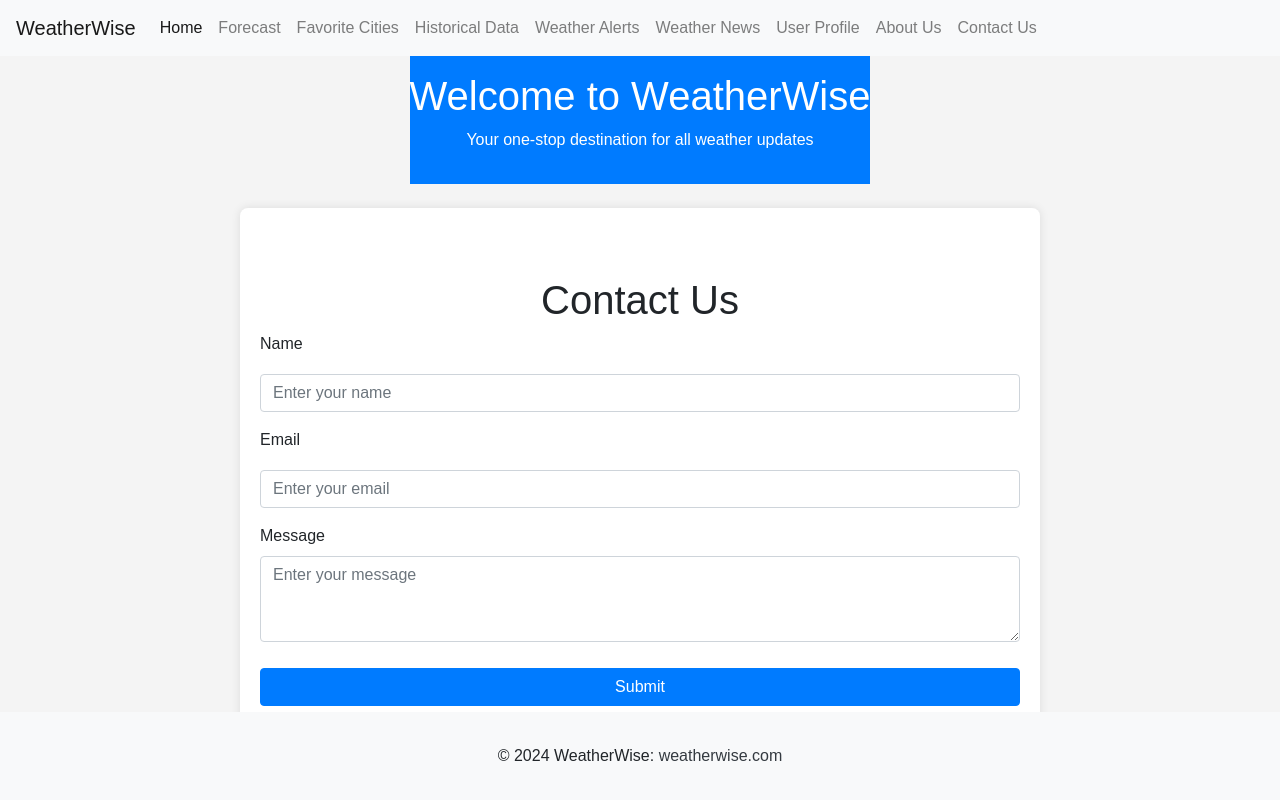
After one commit to abhikoreti/weather_dashboard, a Flask app: page /contact in a window 1280 px wide. The commit adds this page. Run offline with Flask 2, Linux system fonts and the light colour scheme; some libraries are stand-ins or nearby versions.

Commit message:
added pages

```diff
--- a/backend/app.py
+++ b/backend/app.py
@@ -22,6 +22,30 @@
 @app.route('/favorite_cities')
 def favorite_cities():
     return render_template('favorite_cities.html')
+
+@app.route('/about')
+def about():
+    return render_template('about.html')
+
+@app.route('/contact')
+def contact():
+    return render_template('contact.html')
+
+@app.route('/historical_weather')
+def historical_weather():
+    return render_template('historical_weather.html')
+
+@app.route('/weather_alerts')
+def weather_alerts():
+    return render_template('weather_alerts.html')
+
+@app.route('/profile')
+def profile():
+    return render_template('profile.html')
+
+@app.route('/weather_news')
+def weather_news():
+    return render_template('weather_news.html')
 
 @app.route('/weather', methods=['GET'])
 def get_weather():
--- a/frontend/static/style.css
+++ b/frontend/static/style.css
@@ -9,12 +9,37 @@
     margin: 0;
     flex-direction: column;
     min-height: 100v h;
+    overflow-y: auto;
 }
 
 header,
 footer {
     flex-shrink: 0;
 }
+
+footer {
+    background-color: #f4f4f4;
+    padding: 1rem 0;
+    position: absolute;
+    bottom: 0;
+    width: 100%;
+    text-align: center;
+}
+
+.navbar,
+.footer {
+    width: 100%;
+}
+
+/* .navbar-brand,
+.nav-link {
+    color: #007bff !important;
+}
+
+.navbar-brand:hover,
+.nav-link:hover {
+    color: #0056b3 !important;
+} */
 
 .content {
     flex: 1;
@@ -29,6 +54,7 @@
     box-shadow: 0 0 10px rgba(0, 0, 0, 0.1);
     max-width: 800px;
     width: 100%;
+    flex: 1;
 }
 
 /* Styling input fields and buttons */
--- /dev/null
+++ b/frontend/templates/contact.html
@@ -0,0 +1,37 @@
+{% extends "layout.html" %} {% block content %}
+<div class="row mt-5">
+    <div class="col-12">
+        <h1 class="text-center">Contact Us</h1>
+        <form id="contact-form">
+            <div class="form-group">
+                <label for="name">Name</label>
+                <input
+                    type="text"
+                    class="form-control"
+                    id="name"
+                    placeholder="Enter your name"
+                />
+            </div>
+            <div class="form-group">
+                <label for="email">Email</label>
+                <input
+                    type="email"
+                    class="form-control"
+                    id="email"
+                    placeholder="Enter your email"
+                />
+            </div>
+            <div class="form-group">
+                <label for="message">Message</label>
+                <textarea
+                    class="form-control"
+                    id="message"
+                    rows="3"
+                    placeholder="Enter your message"
+                ></textarea>
+            </div>
+            <button type="submit" class="btn btn-primary">Submit</button>
+        </form>
+    </div>
+</div>
+{% endblock %}
--- a/frontend/templates/layout.html
+++ b/frontend/templates/layout.html
@@ -12,10 +12,26 @@
             rel="stylesheet"
             href="{{ url_for('static', filename='style.css') }}"
         />
+        <style>
+            body {
+                display: flex;
+                flex-direction: column;
+                min-height: 100vh;
+                margin: 0;
+            }
+            header,
+            footer {
+                flex-shrink: 0;
+            }
+            .content {
+                flex: 1;
+                overflow-y: auto;
+            }
+        </style>
     </head>
     <body>
         <nav class="navbar navbar-expand-lg navbar-light bg-light">
-            <a class="navbar-brand" href="/">WeatherWise</a>
+            <a class="navbar-brand" href="#">WeatherWise</a>
             <button
                 class="navbar-toggler"
                 type="button"
@@ -28,9 +44,11 @@
                 <span class="navbar-toggler-icon"></span>
             </button>
             <div class="collapse navbar-collapse" id="navbarNav">
-                <ul class="navbar-nav ml-auto">
-                    <li class="nav-item">
-                        <a class="nav-link" href="/">Home</a>
+                <ul class="navbar-nav">
+                    <li class="nav-item active">
+                        <a class="nav-link" href="/"
+                            >Home <span class="sr-only">(current)</span></a
+                        >
                     </li>
                     <li class="nav-item">
                         <a class="nav-link" href="/forecast">Forecast</a>
@@ -39,6 +57,30 @@
                         <a class="nav-link" href="/favorite_cities"
                             >Favorite Cities</a
                         >
+                    </li>
+                    <li class="nav-item">
+                        <a class="nav-link" href="/historical_weather"
+                            >Historical Data</a
+                        >
+                    </li>
+                    <li class="nav-item">
+                        <a class="nav-link" href="/weather_alerts"
+                            >Weather Alerts</a
+                        >
+                    </li>
+                    <li class="nav-item">
+                        <a class="nav-link" href="/weather_news"
+                            >Weather News</a
+                        >
+                    </li>
+                    <li class="nav-item">
+                        <a class="nav-link" href="/profile">User Profile</a>
+                    </li>
+                    <li class="nav-item">
+                        <a class="nav-link" href="/about">About Us</a>
+                    </li>
+                    <li class="nav-item">
+                        <a class="nav-link" href="/contact">Contact Us</a>
                     </li>
                 </ul>
             </div>
@@ -51,7 +93,12 @@
             {% block content %}{% endblock %}
         </div>
         <footer class="bg-light text-center text-lg-start mt-4">
-            <div class="text-center p-3">© 2024 WeatherWise</div>
+            <div class="text-center p-3">
+                © 2024 WeatherWise:
+                <a class="text-dark" href="https://weatherwise.com/"
+                    >weatherwise.com</a
+                >
+            </div>
         </footer>
         <script src="https://code.jquery.com/jquery-3.5.1.slim.min.js"></script>
         <script src="https://cdn.jsdelivr.net/npm/@popperjs/core@2.9.3/dist/umd/popper.min.js"></script>
```
Also changed, not shown: frontend/templates/about.html (added, +14 -0 lines), frontend/templates/historical_weather.html (added, +21 -0 lines), frontend/templates/profile.html (added, +39 -0 lines), frontend/templates/weather_alerts.html (added, +8 -0 lines), frontend/templates/weather_news.html (added, +8 -0 lines).
